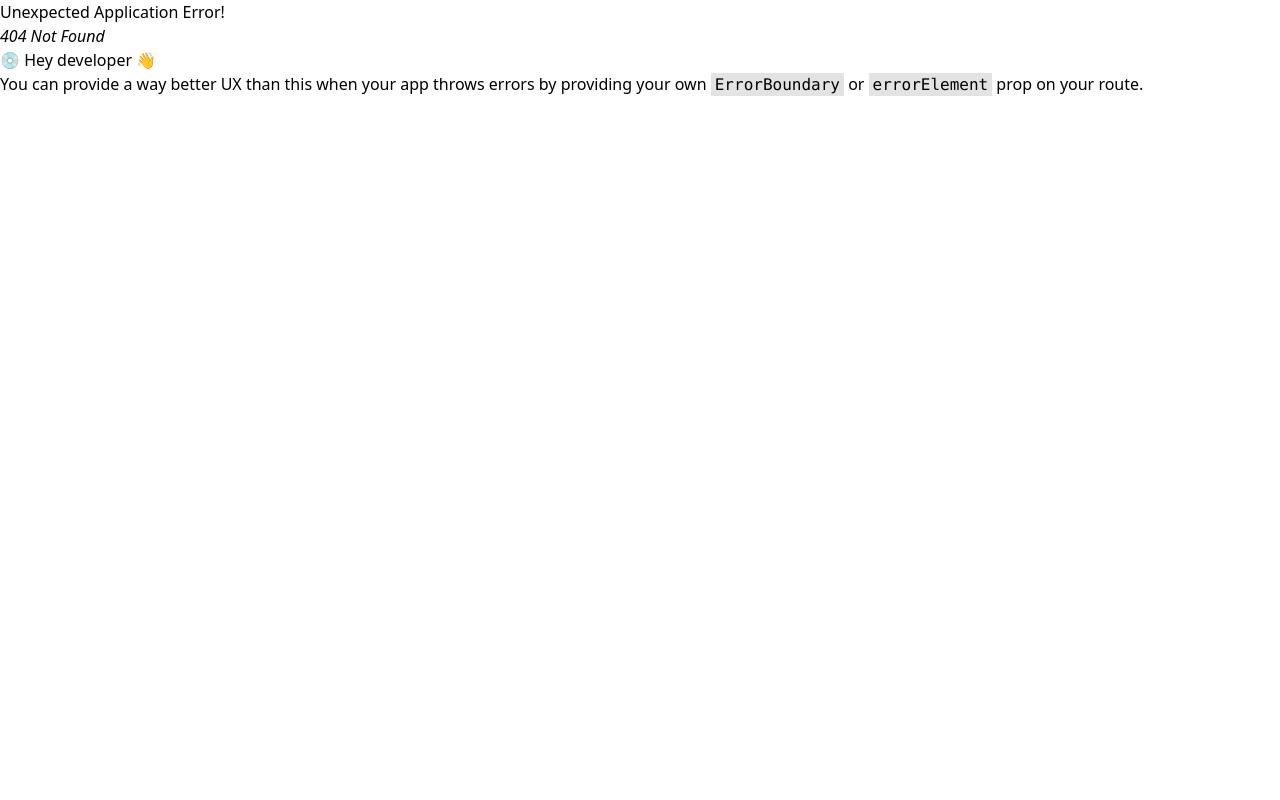
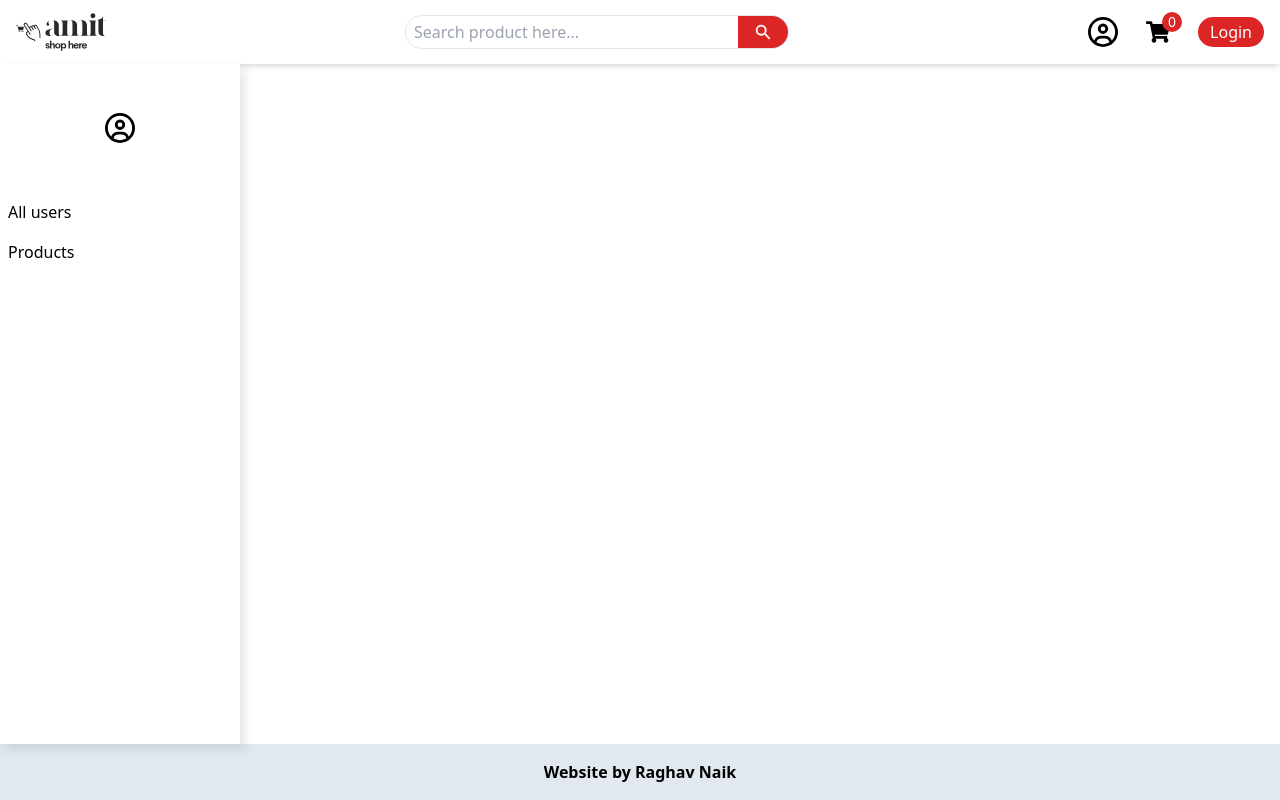
Before and after one commit to naikraghav/Ecommerce-MERN, a React (Vite) app in the folder frontend/: page /admin-panel in a window 1280 px wide. Before the commit this address had no page. Built offline with nearby package versions, Linux system fonts and the light colour scheme; no server answers.

Commit message:
Admin panel

```diff
--- /dev/null
+++ b/frontend/src/App.css
@@ -0,0 +1,3 @@
+.customShadow {
+  box-shadow: 5px 5px 10px rgba(0, 0, 0, 0.1);
+}
--- a/frontend/src/components/Header.jsx
+++ b/frontend/src/components/Header.jsx
@@ -67,7 +67,7 @@
               menuDisplay && (
                 <div className=" absolute bg-white bottom-0 top-11 h-fit p-2 shadow-lg rounded ">
                   <nav>
-                    <Link to={"admin-panel"} className="whitespace-nowrap hover:bg-slate-100 p-2">Admin Panel</Link>
+                    <Link to={"admin-panel"} className="whitespace-nowrap hover:bg-slate-100 p-2" onClick={() => setMenuDisplay(false)}>Admin Panel</Link>
                   </nav>
                 </div>
               )
--- a/frontend/src/main.jsx
+++ b/frontend/src/main.jsx
@@ -3,6 +3,7 @@
 import { RouterProvider } from "react-router-dom";
 import router from "./routes/index.jsx"; // your router setup file
 import "./index.css";
+import "./App.css"; // custom styles
 import {Provider} from "react-redux";
 import { store } from './store/store';
 
--- /dev/null
+++ b/frontend/src/pages/AdminPanel.jsx
@@ -0,0 +1,40 @@
+import { useSelector } from "react-redux";
+import { FaRegCircleUser } from "react-icons/fa6";
+import { Link } from "react-router-dom";
+
+
+const AdminPanel = () => {
+  const user = useSelector((state) => state?.user?.user);
+  return (
+    <div className="min-h-[calc(100vh-120px)] flex">
+      <aside className="bg-white min-h-full w-full max-w-60 customShadow">
+        <div className="h-32 flex justify-center items-center flex-col">
+          <div className="text-3xl cursor-pointer relative flex justify-center">
+            {user?.profilePic ? (
+              <img
+                src={user.profilePic}
+                alt="Profile"
+                className="w-20 h-20 rounded-full"
+              />
+            ) : (
+              <FaRegCircleUser />
+            )}
+          </div>
+          <p className="capitalize text-lg font-semibold">{user?.name}</p>
+          <p className="text-sm">{user?.role}</p>
+        </div>
+        {/* Sidebar Links */}
+        <div>
+            <nav className="grid">
+              <Link to={"all-users"} className="p-2 hover:bg-slate-100">All users</Link>
+              <Link to={"products"} className="p-2 hover:bg-slate-100">Products</Link>
+
+            </nav>
+        </div>
+      </aside>
+      <main></main>
+    </div>
+  );
+};
+
+export default AdminPanel;
--- a/frontend/src/routes/index.jsx
+++ b/frontend/src/routes/index.jsx
@@ -4,6 +4,7 @@
 import Login from '../pages/Login.jsx';
 import ForgotPass from '../pages/ForgotPass.jsx';
 import SignUp from '../pages/SignUp.jsx';
+import AdminPanel from '../pages/AdminPanel.jsx';
 
 const router = createBrowserRouter([
   {
@@ -25,6 +26,10 @@
       {
         path: "sign-up",
         element: <SignUp />,
+      },
+      {
+        path: "admin-panel",
+        element: <AdminPanel />,
       }
     ]
   }
```
Also changed, not shown: 1 other file (tests, documents, lock files or other folders).
